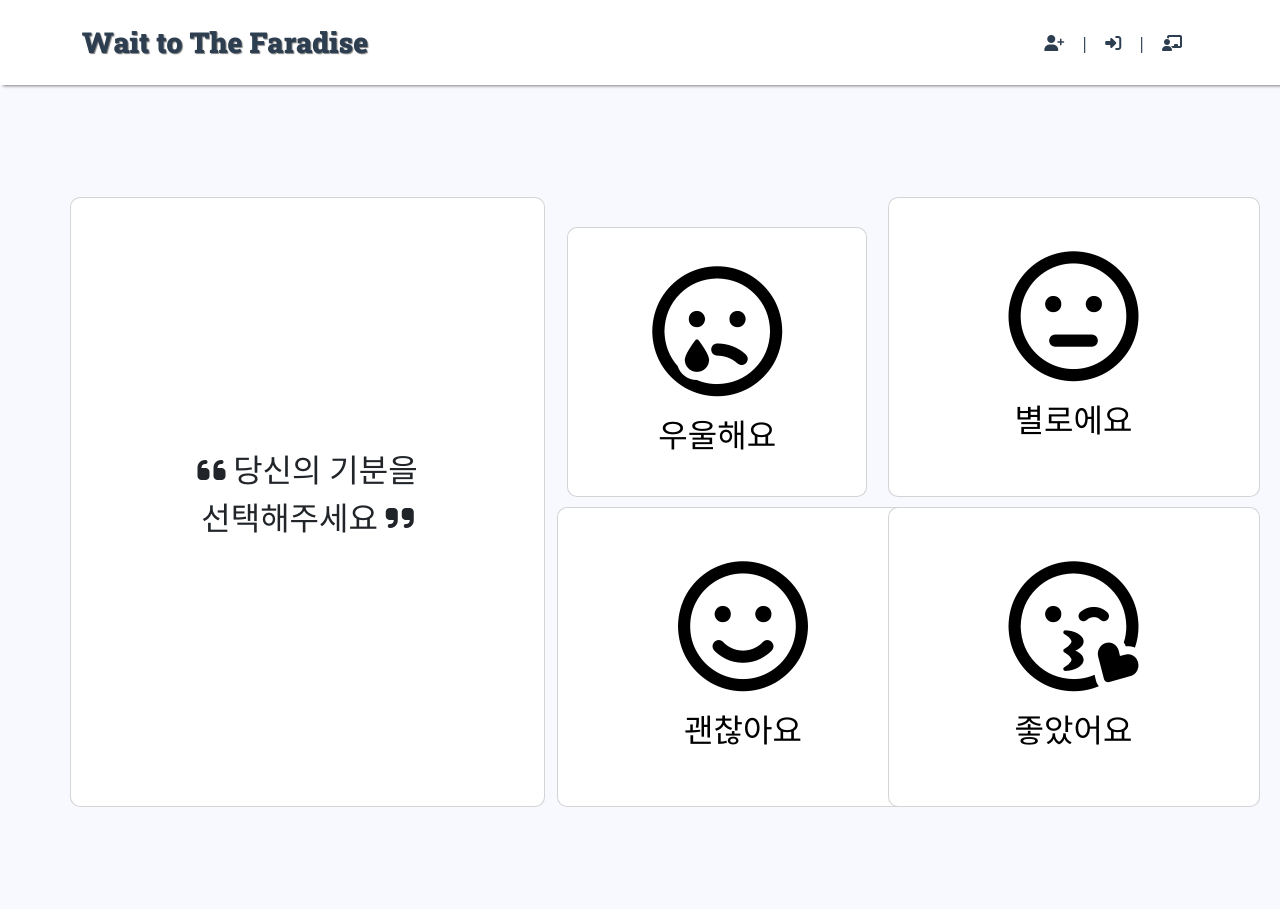
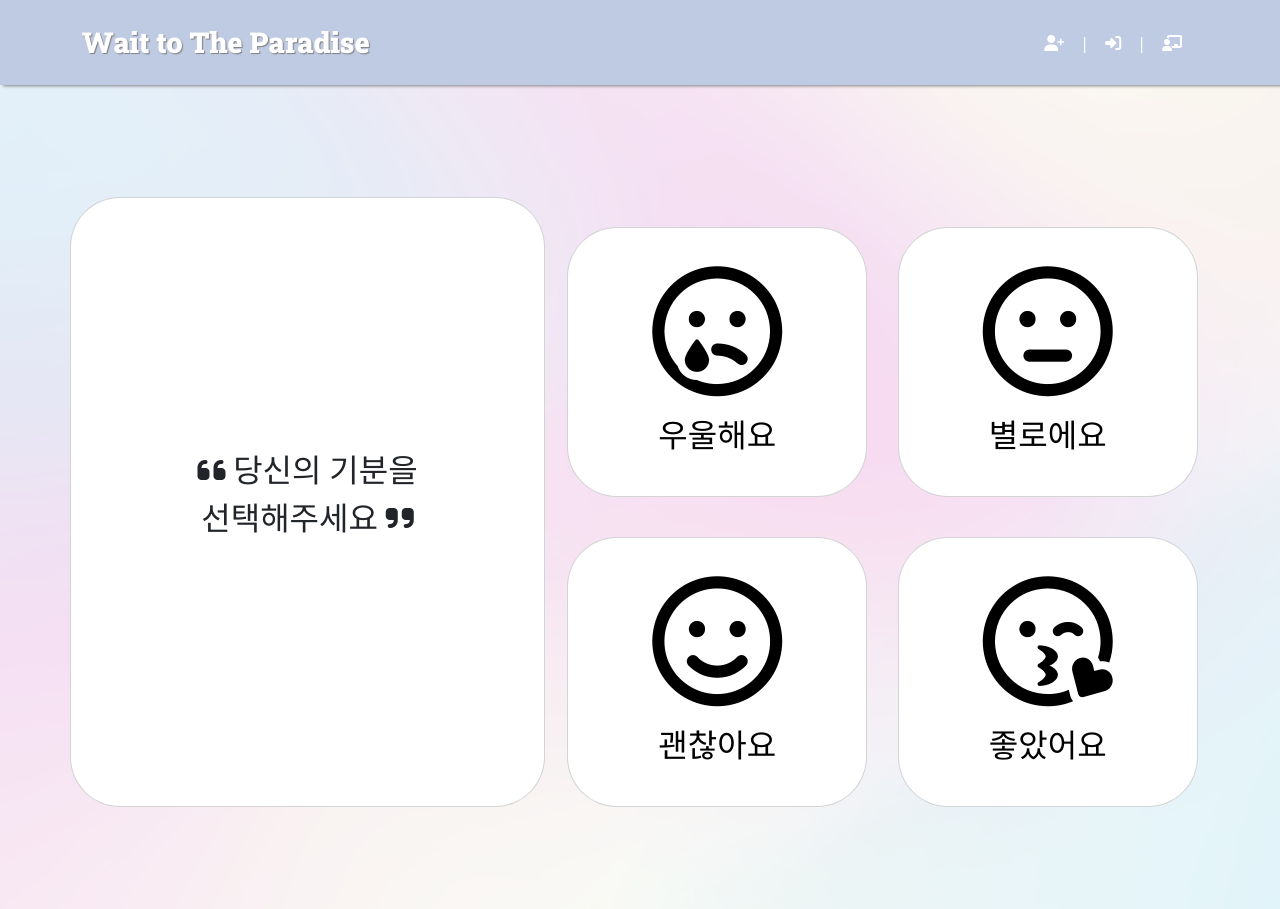
Before and after one commit to hajongseon/Wait_to_the_Paradise, a Django app: page /wtp/ in a window 1280 px wide. Run offline with Django 4.2, Linux system fonts and the light colour scheme; some libraries are stand-ins or nearby versions.

Commit message:
네비바 수정

```diff
--- a/wtp/static/wtp/bootstrap/main.css
+++ b/wtp/static/wtp/bootstrap/main.css
@@ -42,7 +42,7 @@ a {
 .b-white {
     background:#ffffff;
     border: 1px solid rgba(39, 40, 44, .2);
-    border-radius: 10px;
+    border-radius: 50px !important;
 }
 
 
@@ -159,3 +159,22 @@ button {
 .ment-box {
     margin-top: 210px;
 }
+
+#book-box {
+    border: 1px solid black;
+    margin: auto;
+    width: 700px;
+    background-color: white;
+    padding: 20px;
+    text-align: center !important;
+}
+
+.book-img {
+  width: 150px;
+  height: 200px;
+  margin: 10px;
+  display: inline-block;
+}
+
+
+/* F8F8FF */
--- a/wtp/templates/wtp/index.html
+++ b/wtp/templates/wtp/index.html
@@ -17,7 +17,7 @@
     <title>wait paradise</title>
 
 </head>
-<body style="background: #F8F8FF;">
+<body style="background:url({% static '/wtp/img/background4.png' %}); background-repeat:no-repeat; background-size:cover;">
 
   <header class="fixed">
     <!-- navbar  -->
@@ -43,7 +43,7 @@
                             </div>
                         </a>
                         <a class="font" href="bad">
-                            <div class="select_hover btn-m h-200 col-6 auto b-white">
+                            <div class="select_hover btn-m h-200 col-6 auto b-white media">
                                 <div class="flex-columns-1">
                                     <div><i class="far fa-meh" style="font-size:130px; margin-bottom:15px;"></i></div>
                                     <span>별로에요</span>
@@ -51,7 +51,7 @@
                             </div>
                         </a>
                         <a class="font" href="fine">
-                            <div class="select_hover btn-m h-200 col-6 auto b-white">
+                            <div class="select_hover btn-m h-200 col-6 auto b-white media">
                                 <div class="flex-columns-1">
                                     <div><i class="far fa-smile" style="font-size:130px; margin-bottom:15px;"></i></div>
                                     <span>괜찮아요</span>
@@ -59,7 +59,7 @@
                             </div>
                         </a>
                         <a class="font" href="good">
-                            <div class="select_hover btn-m h-200 col-6 auto b-white">
+                            <div class="select_hover btn-m h-200 col-6 auto b-white media">
                                 <div class="flex-columns-1">
                                     <div><i class="far fa-kiss-wink-heart" style="font-size:130px; margin-bottom:15px;"></i></div>
                                     <span>좋았어요</span>
--- a/wtp_open/static/wtp_open/bootstrap/wtp_open.css
+++ b/wtp_open/static/wtp_open/bootstrap/wtp_open.css
@@ -31,6 +31,8 @@ h1:hover {
 }
 
 @keyframes fadeIn {
+
+
     from {
         opacity: 0;
     }
--- a/wtp_open/templates/wtp_open/navbar.html
+++ b/wtp_open/templates/wtp_open/navbar.html
@@ -1,6 +1,7 @@
-<nav class="navbar navbar-expand-lg bg-body-tertiary p-3" style="background:#FFFFFF; box-shadow: 3px 1px 3px gray" >
+<!--<nav class="navbar navbar-expand-lg bg-body-tertiary p-3" style="background:#FFFFFF; box-shadow: 3px 1px 3px gray" >-->
+<nav class="navbar navbar-expand-lg bg-body-tertiary p-3 text-white" style="background:#BFCAE3; box-shadow: 3px 1px 3px gray" >
       <div class="container container-fluid">
-        <a class="navbar-nav navbar-brand me-auto me-4 " style="color:#2C3E50; font-family: 'Roboto Slab' , serif; font-size: 1.8rem; text-shadow: 1px 1px 1px gray;" href="/wtp">Wait to The Faradise</a>
+        <a class="navbar-nav navbar-brand me-auto me-4 " style="color:#FFFFFF; font-family: 'Roboto Slab' , serif; font-size: 1.8rem; text-shadow: 1px 1px 1px gray;" href="/wtp">Wait to The Paradise</a>
         <button class="navbar-toggler" type="button" data-bs-toggle="collapse" data-bs-target="#navbarSupportedContent" aria-controls="navbarSupportedContent" aria-expanded="false" aria-label="Toggle navigation">
           <span class="navbar-toggler-icon"></span>
         </button>
@@ -8,21 +9,21 @@
 
           <ul class="navbar-nav ms-auto">
             <li class="nav-item px-3">
-              <a class="text-decoration-none icon" href="#" style="color:#2C3E50;" data-bs-toggle="modal" data-bs-target="#SignUpModal">
+              <a class="text-decoration-none icon" href="#" style="color:#FFFFFF;" data-bs-toggle="modal" data-bs-target="#SignUpModal">
                 <i class="fas fa-user-plus"></i>
                  <!-- 회원가입 -->
               </a>
             </li>
-            <li class="nav-item" style="color:#2C3E50;"> | </li>
+            <li class="nav-item" style="color:#FFFFFF"> | </li>
             <li class="nav-item px-3 text-white">
-              <a class="text-decoration-none icon" href="#" style="color:#2C3E50;" data-bs-toggle="modal" data-bs-target="#LoginModal">
+              <a class="text-decoration-none icon" href="#" style="color:#FFFFFF;" data-bs-toggle="modal" data-bs-target="#LoginModal">
                 <i class="fas fa-sign-in-alt"></i>
                  <!-- 로그인 -->
               </a>
             </li>
-            <li class="nav-item" style="color:#2C3E50;"> | </li>
+            <li class="nav-item" style="color:#FFFFFF"> | </li>
             <li class="nav-item px-3">
-              <a class="text-decoration-none icon" href="#" style="color:#2C3E50;">
+              <a class="text-decoration-none icon" href="#" style="color:#FFFFFF;">
                 <i class="fas fa-chalkboard-teacher"></i>
                  <!-- 게시판 -->
               </a>
```
Also changed, not shown: wtp/templates/wtp/depression.html (+40 -8 lines), wtp/static/wtp/img/background4.png (added).
